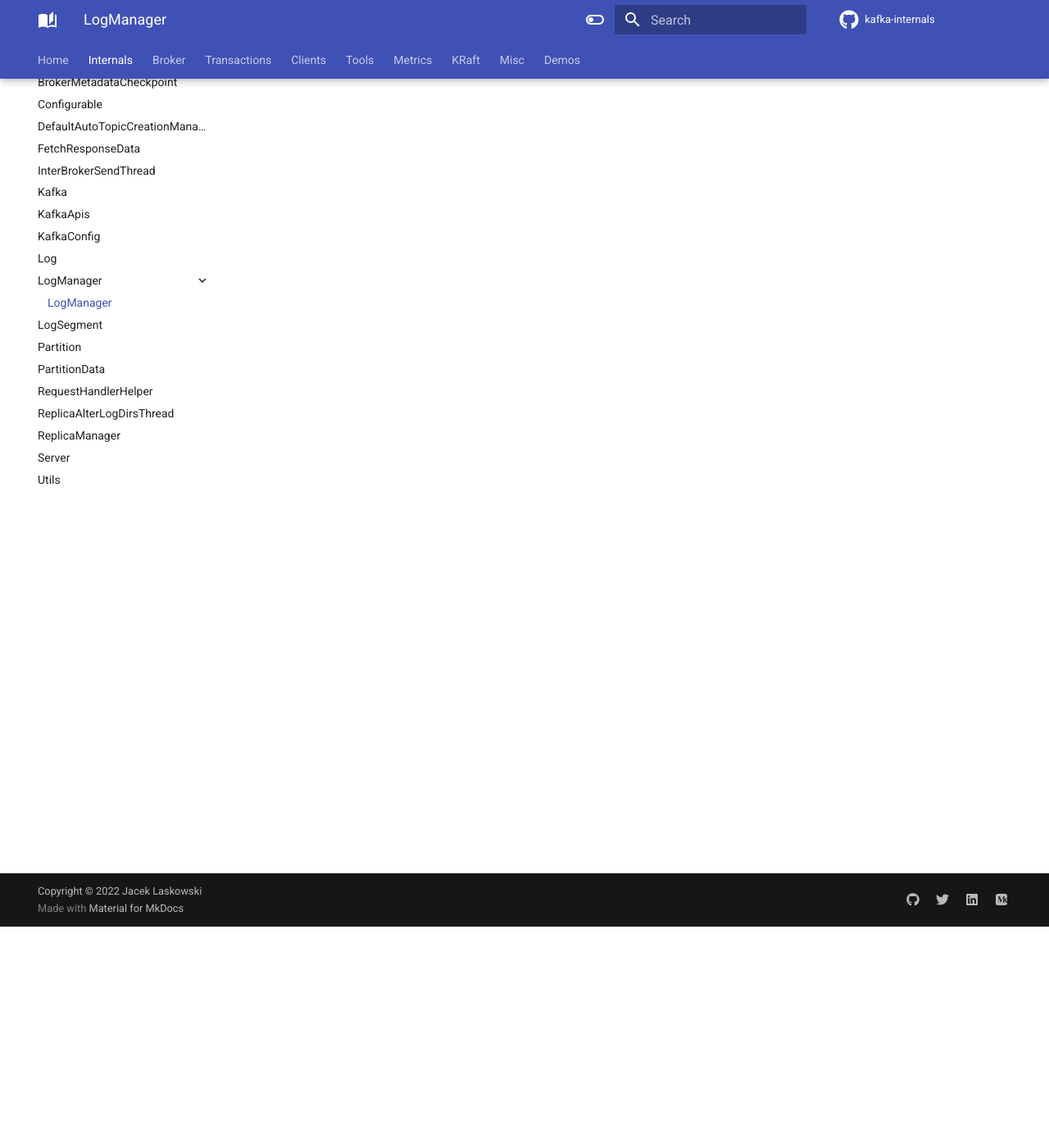
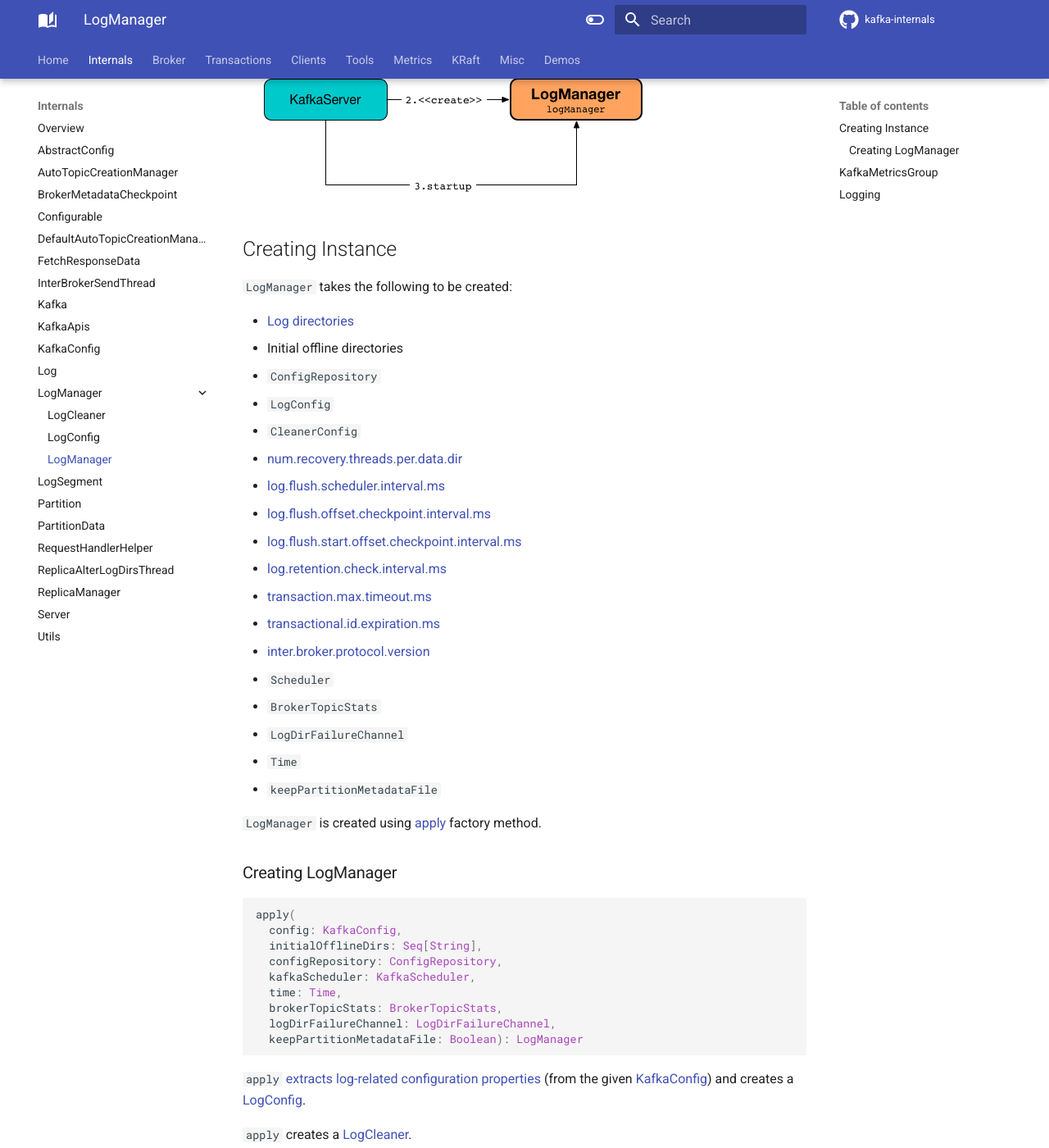
Before and after one commit to japila-books/kafka-internals, an MkDocs documentation site: the page built from docs/log/LogManager.md, in a window 1280 px wide and 1400 px high, scrolled down 270 px. Shown: the whole window at 82% size. Built offline with MkDocs 1.6.1 and Material for MkDocs 9.7.7, drawn with Linux system fonts in a browser that asks for light colours; comment, search, counter and statistics services are not loaded; some of the changed text lies outside the part shown.

Commit message:
LogManager

````diff
--- a/docs/log/LogManager.md
+++ b/docs/log/LogManager.md
@@ -1,3 +1,71 @@
 # LogManager
 
-`LogManager` is...FIXME
+![LogManager and KafkaServer](../images/LogManager.png)
+
+## Creating Instance
+
+`LogManager` takes the following to be created:
+
+* <span id="logDirs"> [Log directories](../KafkaConfig.md#logDirs)
+* <span id="initialOfflineDirs"> Initial offline directories
+* <span id="configRepository"> `ConfigRepository`
+* <span id="initialDefaultConfig"> `LogConfig`
+* <span id="cleanerConfig"> `CleanerConfig`
+* <span id="recoveryThreadsPerDataDir"> [num.recovery.threads.per.data.dir](../KafkaConfig.md#numRecoveryThreadsPerDataDir)
+* <span id="flushCheckMs"> [log.flush.scheduler.interval.ms](../KafkaConfig.md#logFlushSchedulerIntervalMs)
+* <span id="flushRecoveryOffsetCheckpointMs"> [log.flush.offset.checkpoint.interval.ms](../KafkaConfig.md#logFlushOffsetCheckpointIntervalMs)
+* <span id="flushStartOffsetCheckpointMs"> [log.flush.start.offset.checkpoint.interval.ms](../KafkaConfig.md#logFlushStartOffsetCheckpointIntervalMs)
+* <span id="retentionCheckMs"> [log.retention.check.interval.ms](../KafkaConfig.md#logCleanupIntervalMs)
+* <span id="maxTransactionTimeoutMs"> [transaction.max.timeout.ms](../KafkaConfig.md#transactionMaxTimeoutMs)
+* <span id="maxPidExpirationMs"> [transactional.id.expiration.ms](../KafkaConfig.md#transactionalIdExpirationMs)
+* <span id="interBrokerProtocolVersion"> [inter.broker.protocol.version](../KafkaConfig.md#interBrokerProtocolVersion)
+* <span id="scheduler"> `Scheduler`
+* <span id="brokerTopicStats"> `BrokerTopicStats`
+* <span id="logDirFailureChannel"> `LogDirFailureChannel`
+* <span id="time"> `Time`
+* <span id="keepPartitionMetadataFile"> `keepPartitionMetadataFile`
+
+`LogManager` is created using [apply](#apply) factory method.
+
+### <span id="apply"> Creating LogManager
+
+```scala
+apply(
+  config: KafkaConfig,
+  initialOfflineDirs: Seq[String],
+  configRepository: ConfigRepository,
+  kafkaScheduler: KafkaScheduler,
+  time: Time,
+  brokerTopicStats: BrokerTopicStats,
+  logDirFailureChannel: LogDirFailureChannel,
+  keepPartitionMetadataFile: Boolean): LogManager
+```
+
+`apply` [extracts log-related configuration properties](LogConfig.md#extractLogConfigMap) (from the given [KafkaConfig](../KafkaConfig.md)) and creates a [LogConfig](LogConfig.md).
+
+`apply` creates a [LogCleaner](LogCleaner.md#cleanerConfig).
+
+In the end, `apply` creates a [LogManager](#creating-instance) based on some [configuration properties](../KafkaConfig.md).
+
+---
+
+`apply` is used when:
+
+* `BrokerServer` is requested to [start up](../raft/BrokerServer.md#logManager)
+* `KafkaServer` is requested to [start up](../broker/KafkaServer.md#logManager)
+
+## <span id="KafkaMetricsGroup"> KafkaMetricsGroup
+
+`LogManager` is a [KafkaMetricsGroup](../metrics/KafkaMetricsGroup.md).
+
+## Logging
+
+Enable `ALL` logging level for `kafka.log.LogManager` logger to see what happens inside.
+
+Add the following line to `conf/log4j.properties`:
+
+```text
+log4j.logger.kafka.log.LogManager=ALL
+```
+
+Refer to [Logging](../logging.md).
--- a/mkdocs.yml
+++ b/mkdocs.yml
@@ -117,6 +117,8 @@ nav:
     - KafkaConfig: KafkaConfig.md
     - Log: Log.md
     - LogManager:
+      - LogCleaner: log/LogCleaner.md
+      - LogConfig: log/LogConfig.md
       - LogManager: log/LogManager.md
     - LogSegment: LogSegment.md
     - Partition: Partition.md
````
Also changed, not shown: docs/KafkaConfig.md (+2 -0 lines), docs/broker/KafkaServer.md (+9 -0 lines), docs/log/LogCleaner.md (added, +14 -0 lines), docs/log/LogConfig.md (added, +14 -0 lines), docs/images/LogManager.png (added), 1 other file.
